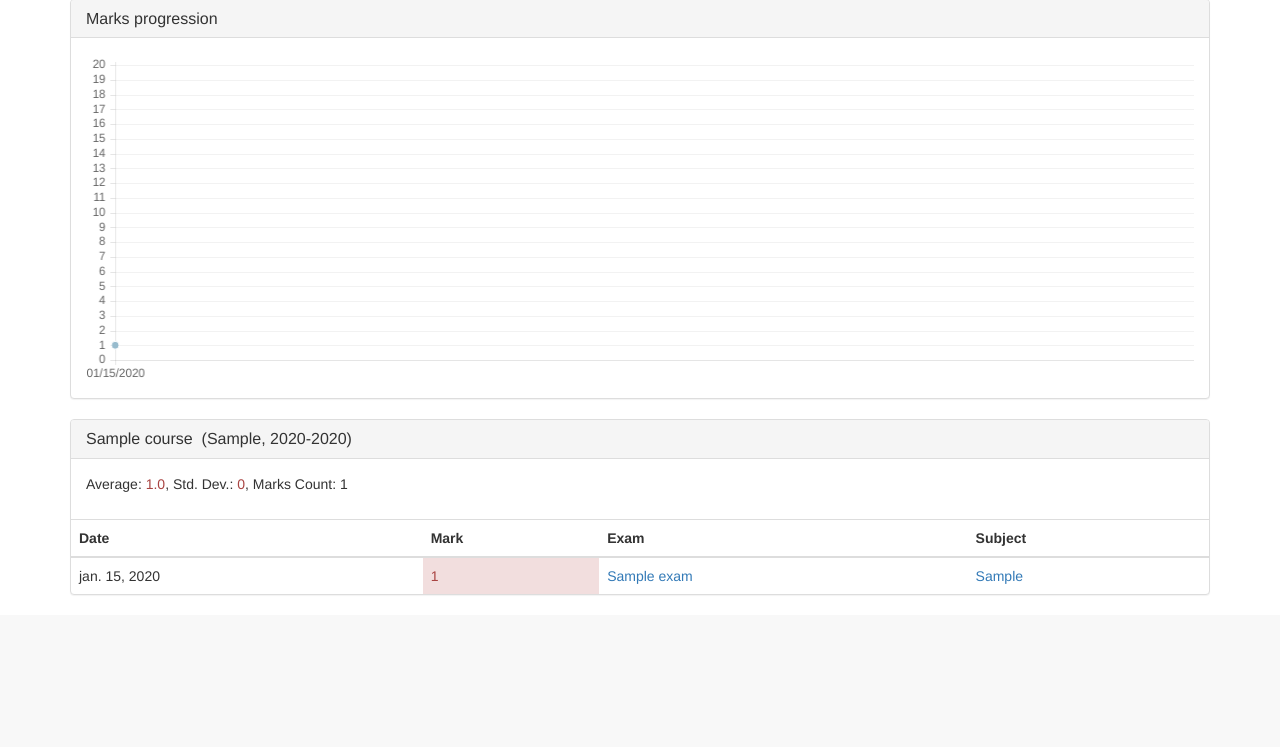
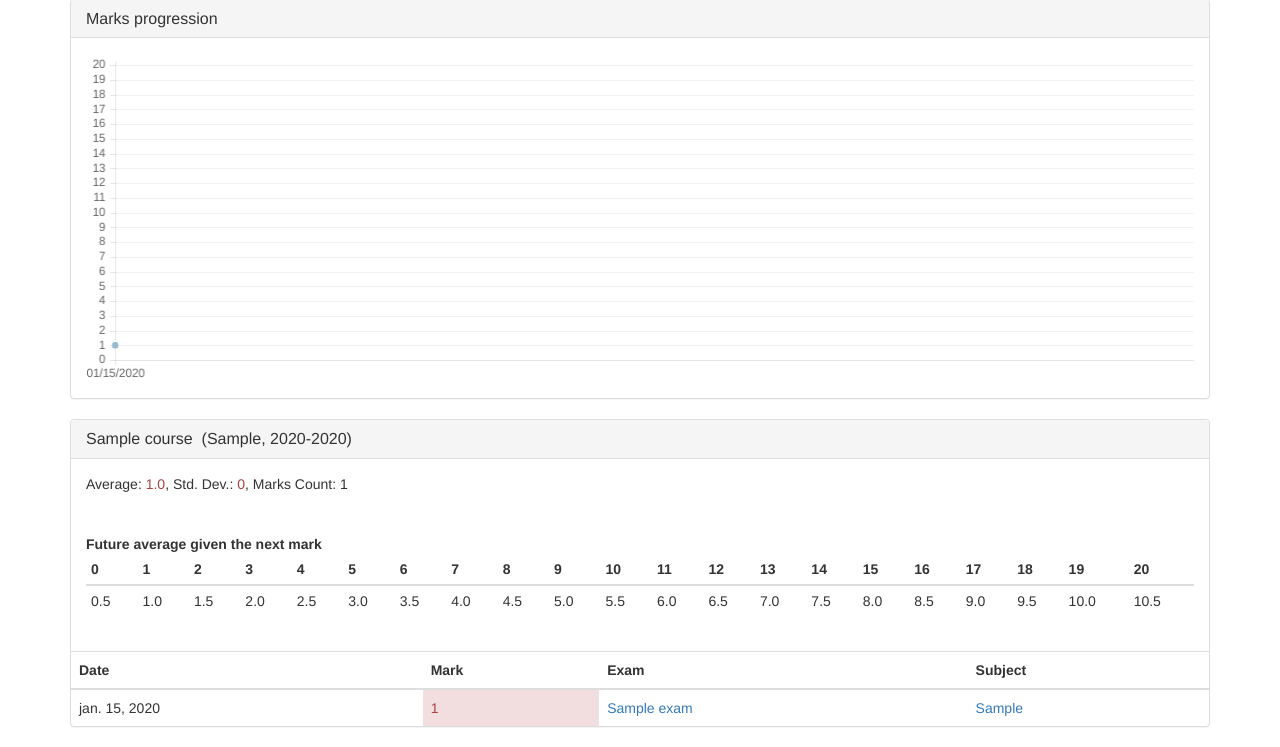
Before and after one commit to mw4rf/pyclassbook, a Django app: page /students/show/00000000-0000-0000-0000-000000000001/ in a window 1280 px wide. Shown: the part 388-1135 px from the top of the page. Before the commit the page ends 983 px from the top, so only its background shows below. Run offline with Django 3.2, Linux system fonts and the light colour scheme; a user stored in the database is signed in; tables that the repository leaves empty hold one stand-in row (values such as "Sample post"); some libraries are stand-ins or nearby versions.

Commit message:
future average

```diff
--- a/students/models.py
+++ b/students/models.py
@@ -94,6 +94,19 @@ class Student(models.Model):
             stats[date] = mark.mark
         return stats
 
+    def future_average(self, course):
+        marks = []
+        for m in Mark.objects.filter(student=self.id):
+            if m.subject.exam.course == course:
+                marks.append(m.mark)
+        import statistics
+        stats = {}
+        for i in range(0,21):
+            temp = marks[:] # temp is not a REFERENCE but a COPY of the original marks list
+            temp.append(i)
+            stats[i] = float("{0:.1f}".format(statistics.mean(temp)))
+        return stats
+
     # Fields label in admin area (only for methods)
     fullname.short_description = "Name"
 
--- a/students/templates/students/show.html
+++ b/students/templates/students/show.html
@@ -47,12 +47,14 @@ Student: {{ name }}
 <div class="container">
     {% for course in student.courses.all %}
     <div class="panel panel-default">
+      <!-- Heading -->
       <div class="panel-heading">
           <h2 class="panel-title">
               <a href="{% url 'courses:show' course.id %}">{{ course.name }}</a>&nbsp;
               ({{ course.place }}, {{ course|course_years }})
           </h2>
       </div>
+      <!-- Summary -->
       <div class="panel-body">
           <p>
               {% trans "Average:" %} {{ student|average_for_course:course|colorize_mark }},
@@ -60,6 +62,14 @@ Student: {{ name }}
               {% trans "Marks Count:" %} {{ student|count_marks_for_course:course }}
           </p>
       </div>
+      <!-- Future Average -->
+      <div class="panel-body">
+          <b>{% trans "Future average given the next mark" %}</b>
+          <table class="table table-condensed">
+              {{student|future_average:course}}
+          </table>
+      </div>
+      <!-- Marks -->
       <table class="table">
             <thead>
             <tr>
--- a/students/templatetags/students_tags.py
+++ b/students/templatetags/students_tags.py
@@ -4,19 +4,19 @@ from django.utils.safestring import mark_safe
 
 register = template.Library()
 
-@register.filter(name='average_for_course')
+@register.filter
 def average_for_course(student, course):
     return student.average_for_course(course)
 
-@register.filter(name='stddev_for_course')
+@register.filter
 def stddev_for_course(student, course):
     return student.stddev_for_course(course)
 
-@register.filter(name='marks_for_course')
+@register.filter
 def marks_for_course(student, course):
     return student.marks_for_course(course)
 
-@register.filter(name='count_marks_for_course')
+@register.filter
 def count_marks_for_course(student, course):
     return len(student.marks_for_course(course))
 
@@ -30,3 +30,19 @@ def courses_for_student(courses, autoescape=True):
     for c in courses:
         result = result + '<span class="label label-default"><a href="/courses/%s/">%s</a></span> ' % (esc(c.id), esc(c.name))
     return mark_safe(result)
+
+@register.filter(needs_autoescape=True)
+def future_average(student, course, autoescape=True):
+    if autoescape:
+        esc = conditional_escape
+    else:
+        esc = lambda x: x
+    dic = student.future_average(course)
+    result = "<thead><tr>"
+    for mark in dic.keys():
+        result = result + '<th>%s</th>' % esc(mark)
+    result = result + "</tr></thead>\n<tbody><tr>"
+    for average in dic.values():
+        result = result + '<td>%s</td>' % esc(average)
+    result = result + "</tr></tbody>"
+    return mark_safe(result)
```
